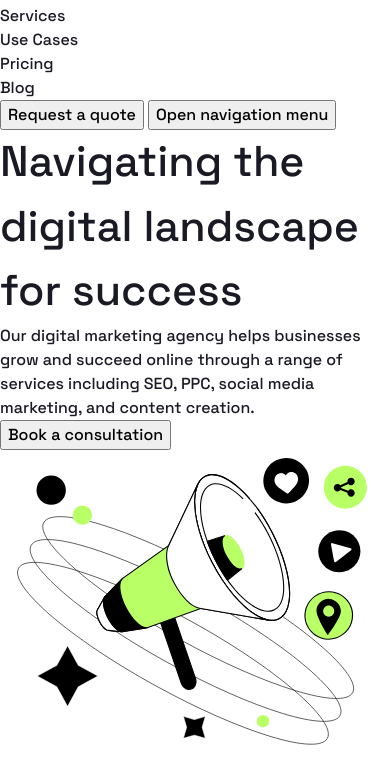
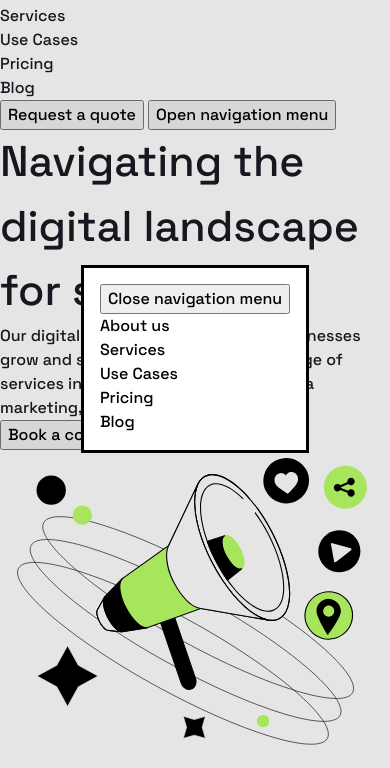
Before and after one commit to sabyrkaga/positivus, a website built with Parcel: page src/index.html in a window 390 px wide. Both pictures are taken after a click on the button "Open navigation menu". Shown: the part 63-831 px from the top of the page. Built offline with nearby package versions, Linux system fonts and the light colour scheme.

Commit message:
feat: mobile overlay

```diff
--- a/src/index.html
+++ b/src/index.html
@@ -1417,5 +1417,31 @@
         </div>
       </div>
     </footer>
+    <dialog class="mobile-overlay visible-mobile" id="mobileOverlay">
+      <form class="mobile-overlay__close-button-wrapper" method="dialog">
+        <button class="mobile-overlay__close-button cross-button" type="submit">
+          <span class="visually-hidden">Close navigation menu</span>
+        </button>
+      </form>
+      <div class="mobile-overlay__body">
+        <ul class="mobile-overlay__list">
+          <li class="mobile-overlay__item">
+            <a class="mobile-overlay__link" href="/">About us</a>
+          </li>
+          <li class="mobile-overlay__item">
+            <a class="mobile-overlay__link" href="/">Services</a>
+          </li>
+          <li class="mobile-overlay__item">
+            <a class="mobile-overlay__link" href="/">Use Cases</a>
+          </li>
+          <li class="mobile-overlay__item">
+            <a class="mobile-overlay__link" href="/">Pricing</a>
+          </li>
+          <li class="mobile-overlay__item">
+            <a class="mobile-overlay__link" href="/">Blog</a>
+          </li>
+        </ul>
+      </div>
+    </dialog>
   </body>
 </html>
```
